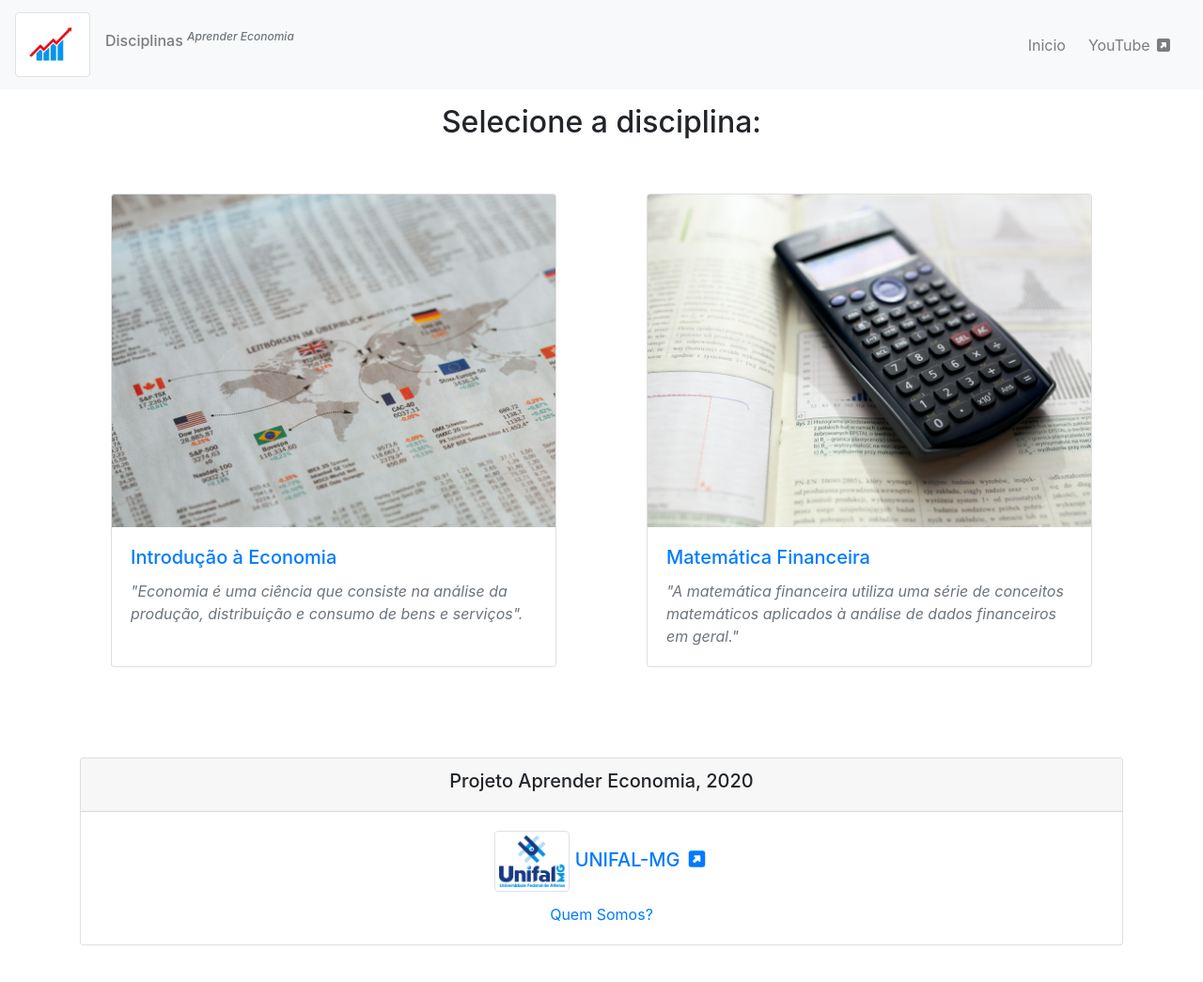
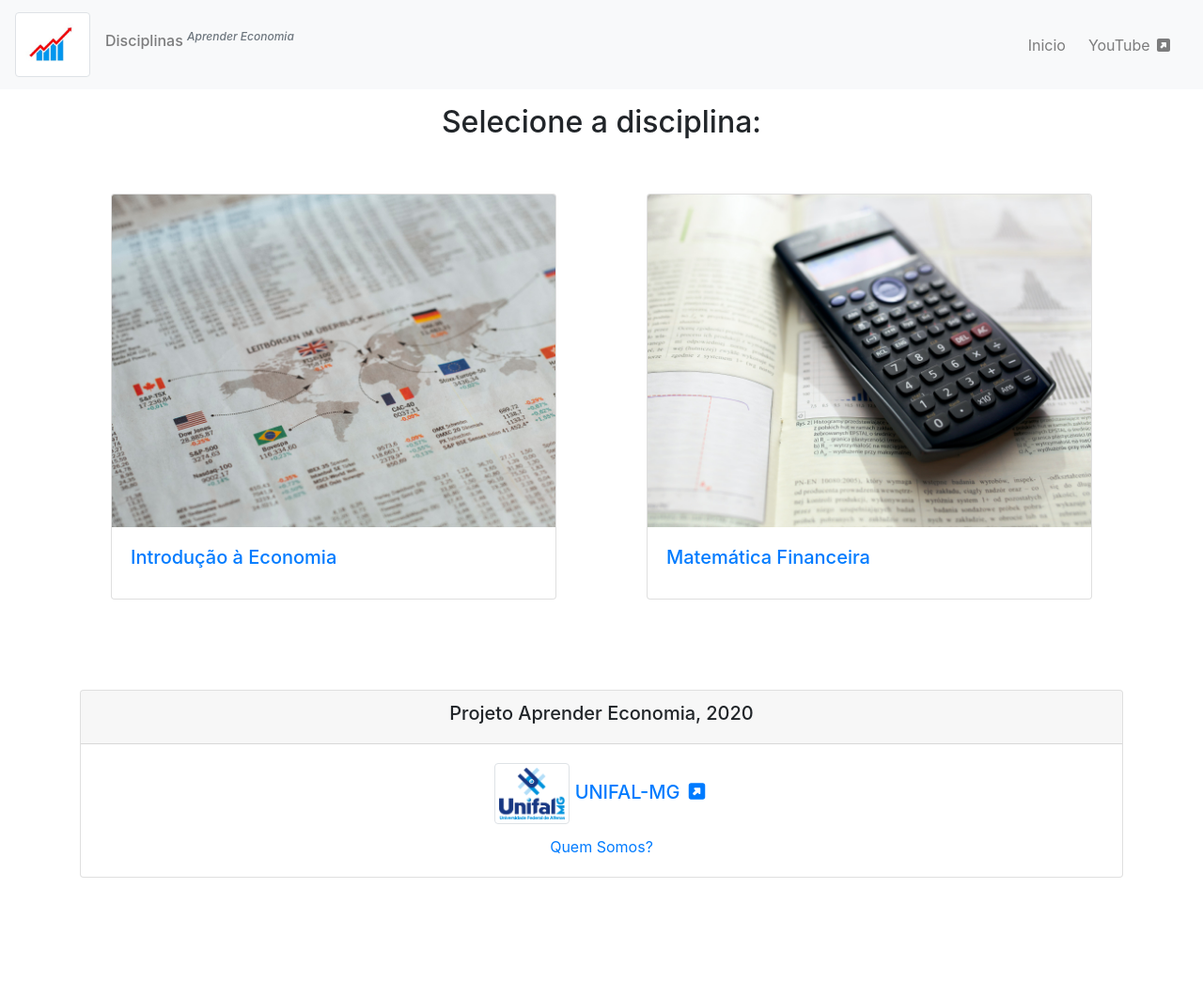
Before and after one commit to aprendereconomia/aprendereconomia.github.io, a Jekyll site: the page built from index.html, in a window 1280 px wide and 1054 px high. Shown: the top 1045 px of the window at 94% size. Built offline with Jekyll 4.4.1, drawn with Linux system fonts in a browser that asks for light colours; nearby versions of some CDN libraries; library files that are not in the unit come from our copies.

Commit message:
fix: retirada dos textos do cartão
Signed-off-by: José Tobias <tobias.jc07@gmail.com>

```diff
--- a/_includes/introducao-a-economia/card.html
+++ b/_includes/introducao-a-economia/card.html
@@ -4,7 +4,6 @@
 
         <div class="card-body">
             <h5 class="card-title">Introdução à Economia</h5>
-            <p class="card-text text-muted font-italic">"Economia é uma ciência que consiste na análise da produção, distribuição e consumo de bens e serviços".</p>
         </div>
     </a>
 </div>
--- a/_includes/matematica-financeira/card.html
+++ b/_includes/matematica-financeira/card.html
@@ -4,7 +4,6 @@
 
         <div class="card-body">
             <h5 class="card-title">Matemática Financeira</h5>
-            <p class="card-text text-muted font-italic">"A matemática financeira utiliza uma série de conceitos matemáticos aplicados à análise de dados financeiros em geral."</p>
         </div>
     </a>
 </div>
```
